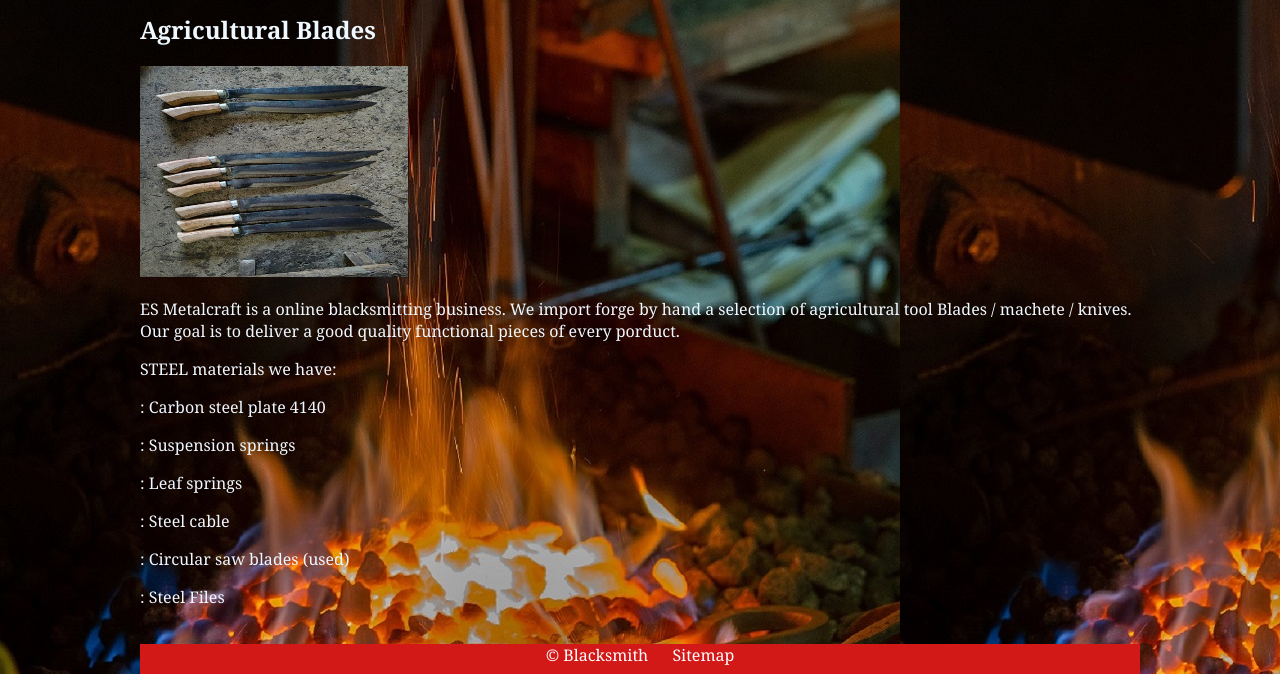
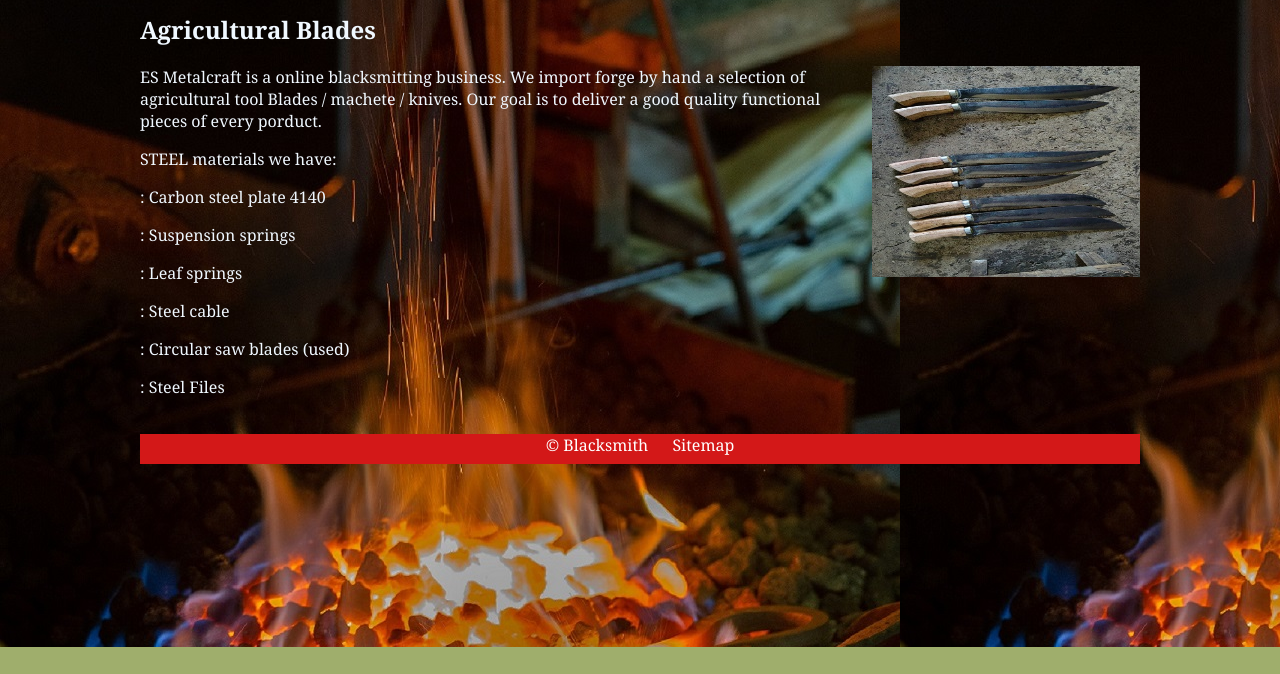
Before and after one commit to arnieblacksmith/blacksmithweb, a plain HTML site: page index.html in a window 1280 px wide. Shown: the part 153-827 px from the top of the page. After the commit the page ends 800 px from the top, so only its background shows below. Drawn offline with Linux system fonts and the light colour scheme.

Commit message:
5th upload
student project website

```diff
--- a/index.html
+++ b/index.html
@@ -23,7 +23,7 @@
 <main>
 <section>
     <h2 style="color:aliceblue">Agricultural Blades</h2>
-    <img class="item" src="img/Agri machete.JPG"  alt="agri machete" height="211" width="268" class="image_right">
+    <img src="img/Agri machete.JPG"  alt="agri machete" height="211" width="268" class="image_right">
     <p style="color:aliceblue">ES Metalcraft is a online blacksmitting business. We import forge by hand a selection of agricultural tool Blades / machete / knives.
        Our goal is to deliver a good quality functional pieces of every porduct.</p>
 
```
